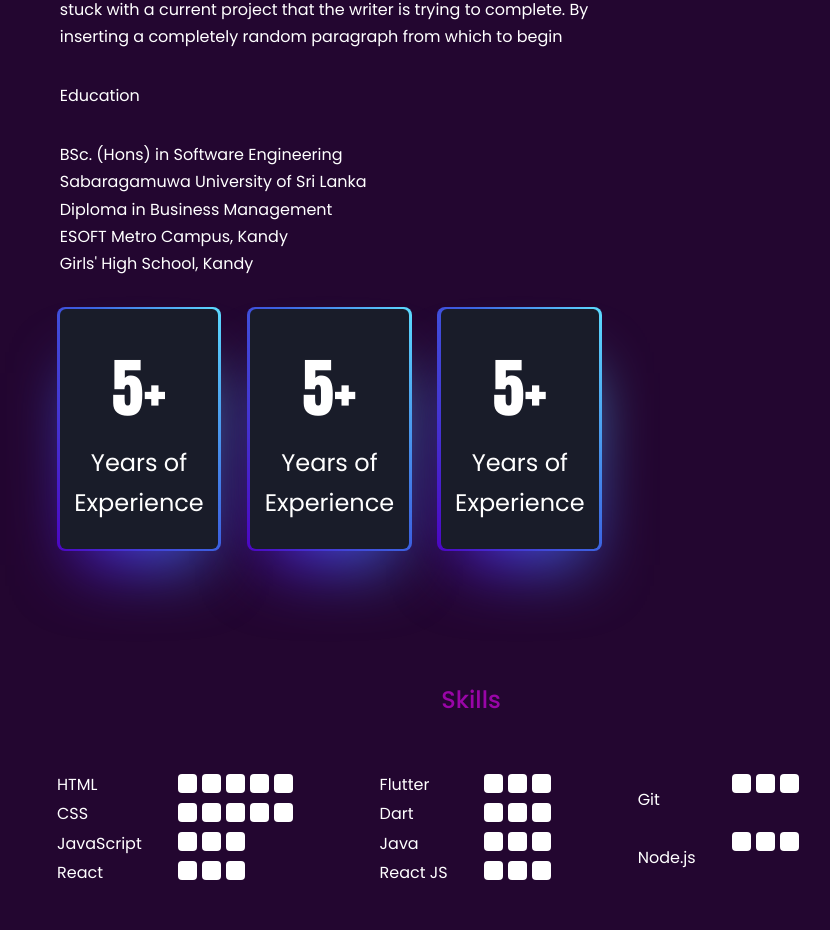
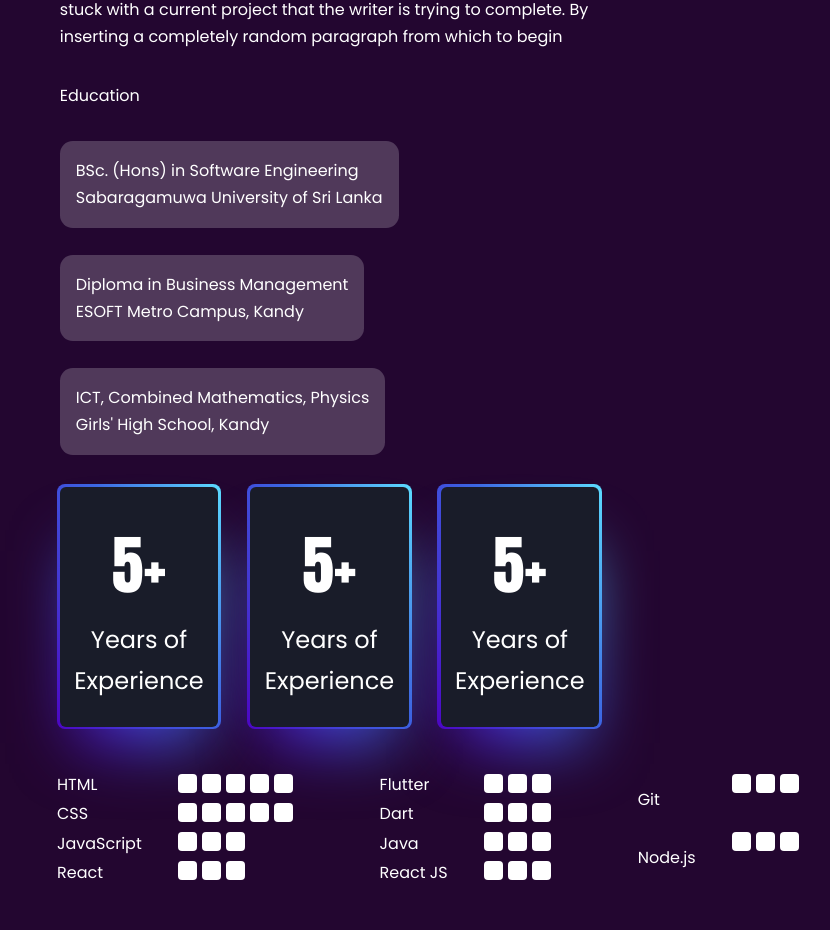
Before and after one commit to disara7/portfolio, a React (Create React App) app: page / in a window 1280 px wide. Shown: the part 1270-2200 px from the top of the page, without its empty margins (169-999 px from the left). Built offline with nearby package versions, Linux system fonts and the light colour scheme.

Commit message:
styled education

```diff
--- a/src/components/about/About.jsx
+++ b/src/components/about/About.jsx
@@ -16,13 +16,15 @@ const About = () => {
           </p>
           <p className='about__style'>Education</p>
           <p className='about__style'>
-            <ul>
-              <li>BSc. (Hons) in Software Engineering</li>
-              <li>Sabaragamuwa University of Sri Lanka</li>
-              <li>Diploma in Business Management</li>
-              <li>ESOFT Metro Campus, Kandy</li>
-              <li>Girls' High School, Kandy</li>
+            <ul className='educard'>
+              <li>BSc. (Hons) in Software Engineering <br />
+              Sabaragamuwa University of Sri Lanka</li> <br />
+              <li>Diploma in Business Management <br />
+              ESOFT Metro Campus, Kandy</li> <br />
+              <li>ICT, Combined Mathematics, Physics <br />
+              Girls' High School, Kandy</li>
             </ul>
+
           </p>
           <div className="cardset">
           <div class="card">
--- a/src/components/about/about.css
+++ b/src/components/about/about.css
@@ -110,6 +110,13 @@
     animation: spin 2.5s linear infinite;
   }
 
+  .educard li{
+    background-color: rgba(255, 255, 255, 0.203);
+    padding: 1rem;
+    border-radius: 0.8rem;
+    width: fit-content;
+  }
+
   @keyframes spin {
     0% {
       --rotate: 0deg;
```
